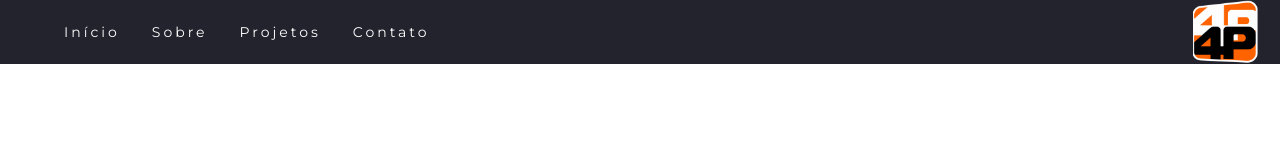
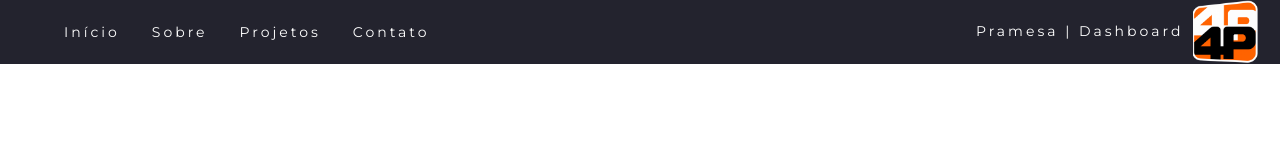
Before and after one commit to danieljt84/painel-4p, an Angular app: page / in a window 1280 px wide. Shown: the top 160 px of the page. Built offline with nearby package versions, Linux system fonts and the light colour scheme.

Commit message:
alteração do css do menu

```diff
--- a/src/app/menu/menu.component.css
+++ b/src/app/menu/menu.component.css
@@ -1,12 +1,12 @@
 @import url("https://fonts.googleapis.com/css2?family=Montserrat&display=swap");
 
 .logo {
-  font-size: 24px;
-  text-transform: uppercase;
-  letter-spacing: 4px;
-  width: 50px;
-  height: 50px;
-  margin-right: 20px;
+  height: 8vh;
+
+}
+
+.logo span{
+  margin-right: 10px;
 }
 
 nav {
@@ -16,6 +16,10 @@ nav {
   font-family: Montserrat;
   background: #23232e;
   height: 8vh;
+}
+nav span{
+  color: white;
+  letter-spacing: 3px;
 }
 
 nav img{
--- a/src/app/menu/menu.component.html
+++ b/src/app/menu/menu.component.html
@@ -5,5 +5,8 @@
     <li><a >Projetos</a></li>
     <li><a>Contato</a></li>
   </ul>
+  <div class="logo">
+    <span>Pramesa | Dashboard</span>
     <img src="assets/logo4p.png">
+  </div>
 </nav>
```
